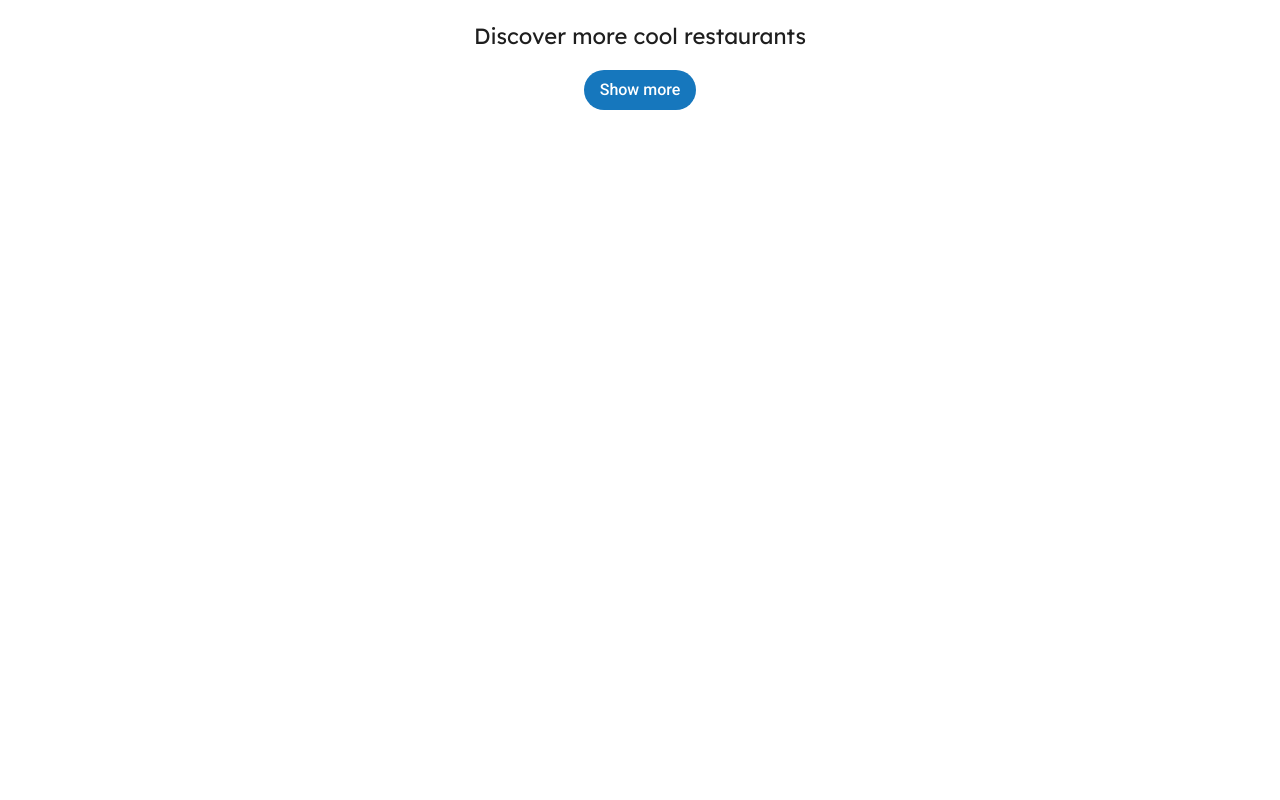
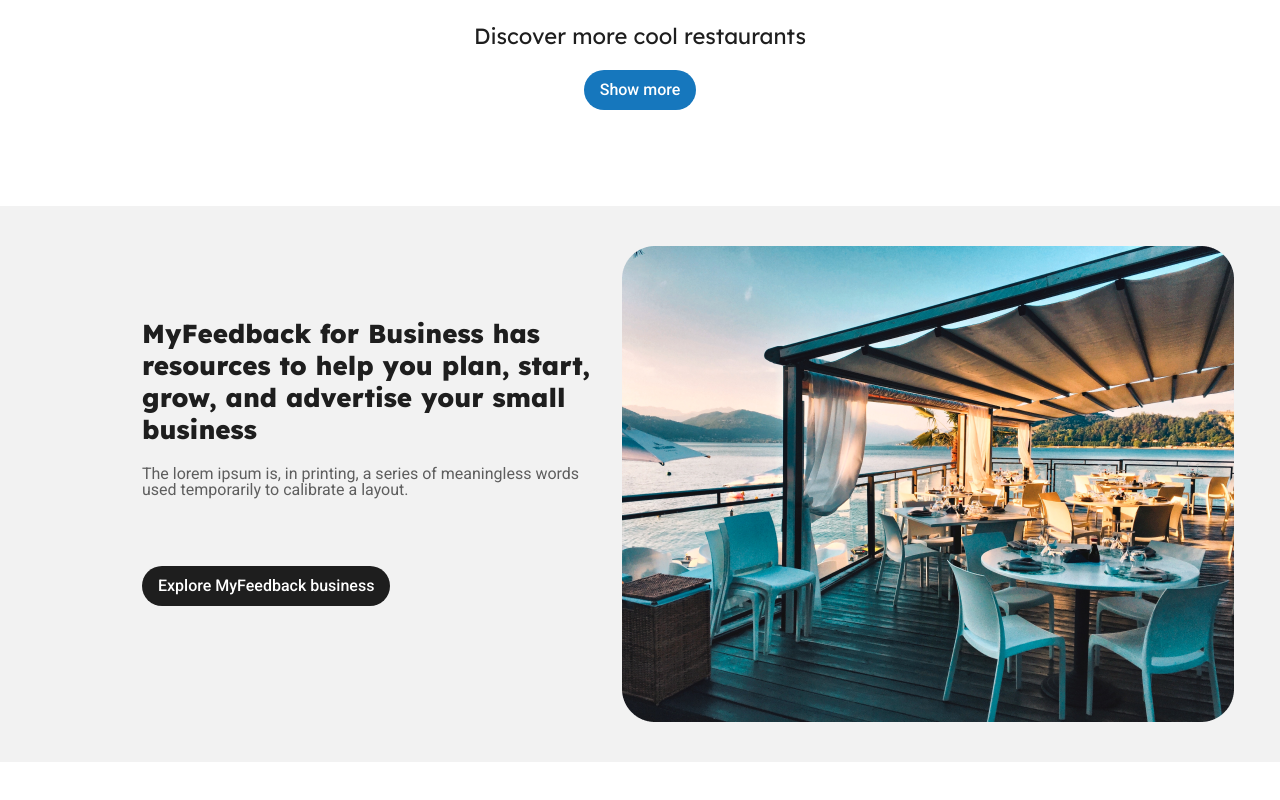
Before and after one commit to mehediweb01/MyFeedback, a React (Vite) app: page / in a window 1280 px wide. Shown: the part 1934-2734 px from the top of the page. Before the commit the page ends 2140 px from the top, so only its background shows below. Built offline with nearby package versions, Linux system fonts and the light colour scheme; a web font is replaced by a local one.

Commit message:
home page Feedback section done

```diff
--- a/src/App.jsx
+++ b/src/App.jsx
@@ -1,5 +1,6 @@
 import "./App.css";
 import MyCarousel from "./components/HomePage/Carousel";
+import Feedback from "./components/HomePage/Feedback";
 import Topics from "./components/HomePage/Topics";
 import Trends from "./components/HomePage/Trends";
 import Navbar from "./components/shared/Navbar";
@@ -12,6 +13,7 @@ function App() {
         <Topics />
         <MyCarousel />
         <Trends />
+        <Feedback />
       </div>
     </>
   );
--- /dev/null
+++ b/src/components/HomePage/Feedback.jsx
@@ -0,0 +1,28 @@
+import Buttons from "../common/Buttons";
+
+const Feedback = () => {
+  return (
+    <section className="p-4 my-12 md:my-20 bg-[#F2F2F2]">
+      <div className="flex flex-col-reverse md:flex-row justify-center md:items-start items-center gap-8">
+        <div className="py-0 md:py-24 ps-0 md:ps-24 space-y-3 md:space-y-5">
+          <h2 className="font-lexend font-extrabold  text-xl md:text-[26px] leading-8 text-EerieBlack1E w-full md:max-w-md md:ps-0 ps-8 mx-auto">
+            MyFeedback for Business has resources to help you plan, start, grow,
+            and advertise your small business
+          </h2>
+          <p className="font-roboto text-base leading-4 text-[#5E5E5E]  w-full md:max-w-md mx-auto md:ps-0 ps-8">
+            The lorem ipsum is, in printing, a series of meaningless words used
+            temporarily to calibrate a layout.
+          </p>
+          <div className="pt-5 md:pt-12 md:w-full w-fit mx-auto">
+            <Buttons className="py-4">Explore MyFeedback business</Buttons>
+          </div>
+        </div>
+        <div className="md:px-0 px-8 p-1 md:p-6">
+          <img src="/feedback.png" alt="feedback" />
+        </div>
+      </div>
+    </section>
+  );
+};
+
+export default Feedback;
```
